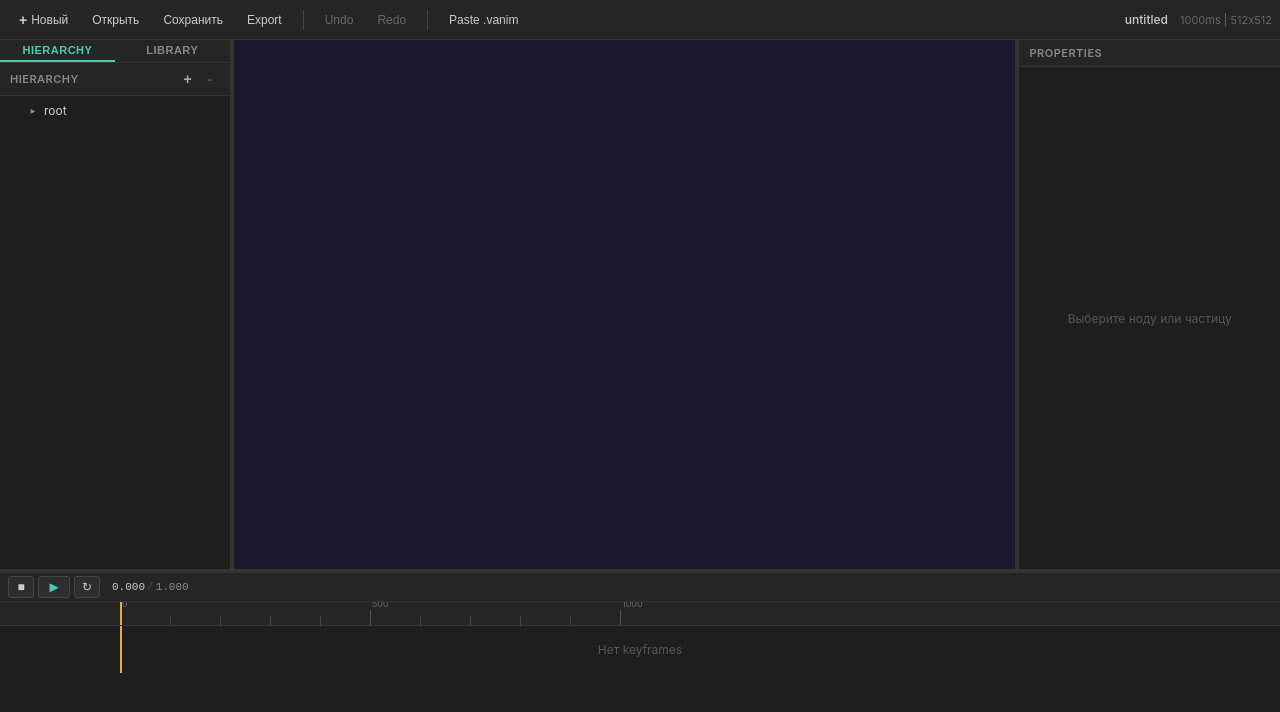
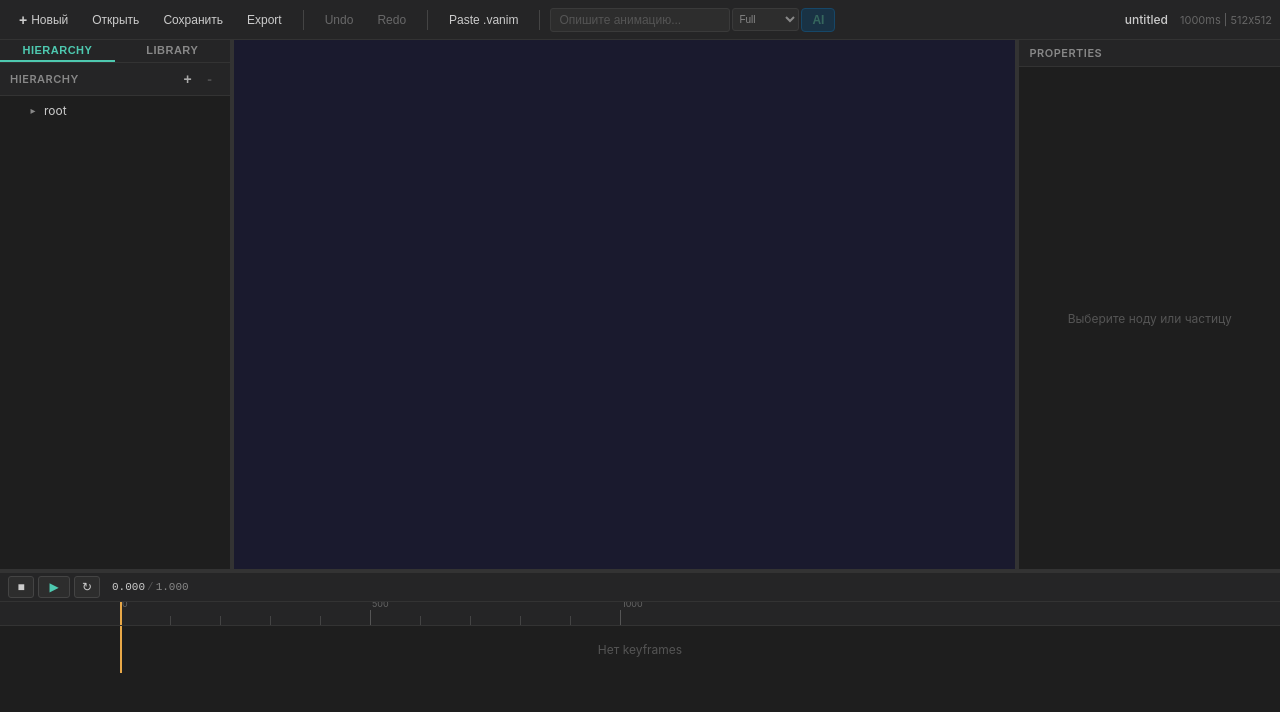
Before and after one commit to skylog/venom-animator, a Svelte app: page / in a window 1280 px wide. Shown: the top 712 px of the page. Built offline with nearby package versions, Linux system fonts and the light colour scheme.

Commit message:
feat: AIPromptInput component in toolbar (Phase 5 step 4)
Text input + mode selector (Full/Compact) + AI button,
builds prompt via prompt-builder, copies to clipboard with toast feedback.

```diff
--- /dev/null
+++ b/src/components/toolbar/AIPromptInput.svelte
@@ -0,0 +1,116 @@
+<script lang="ts">
+  import { buildPrompt, buildCompactPrompt } from '$lib/ai/prompt-builder';
+  import { projectState } from '$lib/state/project.svelte';
+  import { toastState } from '$lib/state/toast.svelte';
+
+  let promptText = $state('');
+  let mode = $state<'full' | 'compact'>('full');
+
+  async function handleGenerate() {
+    if (!promptText.trim()) return;
+
+    const prompt =
+      mode === 'full'
+        ? buildPrompt(promptText, projectState.document)
+        : buildCompactPrompt(promptText);
+
+    try {
+      await navigator.clipboard.writeText(prompt);
+      toastState.success(
+        'Промпт скопирован в буфер',
+        'Вставьте в Claude, затем скопируйте ответ и нажмите Paste .vanim (Ctrl+V)',
+      );
+      promptText = '';
+    } catch {
+      toastState.error('Не удалось скопировать в буфер обмена');
+    }
+  }
+
+  function handleKeydown(e: KeyboardEvent) {
+    if (e.key === 'Enter' && !e.shiftKey) {
+      e.preventDefault();
+      handleGenerate();
+    }
+  }
+</script>
+
+<div class="ai-prompt">
+  <input
+    type="text"
+    class="ai-input"
+    placeholder="Опишите анимацию..."
+    bind:value={promptText}
+    onkeydown={handleKeydown}
+  />
+  <select class="ai-mode" bind:value={mode} title="Режим промпта">
+    <option value="full">Full</option>
+    <option value="compact">Compact</option>
+  </select>
+  <button class="ai-btn" onclick={handleGenerate} disabled={!promptText.trim()} title="Скопировать AI-промпт в буфер">
+    AI
+  </button>
+</div>
+
+<style>
+  .ai-prompt {
+    display: flex;
+    align-items: center;
+    gap: 2px;
+  }
+
+  .ai-input {
+    width: 180px;
+    padding: 4px 8px;
+    background: #2d2d2d;
+    border: 1px solid #3a3a3a;
+    border-radius: 3px;
+    color: #ccc;
+    font-size: 12px;
+    outline: none;
+  }
+
+  .ai-input:focus {
+    border-color: #007acc;
+    width: 260px;
+  }
+
+  .ai-input::placeholder {
+    color: #555;
+  }
+
+  .ai-mode {
+    padding: 4px 2px;
+    background: #2d2d2d;
+    border: 1px solid #3a3a3a;
+    border-radius: 3px;
+    color: #888;
+    font-size: 10px;
+    cursor: pointer;
+    outline: none;
+  }
+
+  .ai-mode:focus {
+    border-color: #007acc;
+  }
+
+  .ai-btn {
+    padding: 4px 10px;
+    background: #094771;
+    border: 1px solid #007acc;
+    border-radius: 4px;
+    color: #4ec9b0;
+    font-size: 12px;
+    font-weight: 600;
+    cursor: pointer;
+    white-space: nowrap;
+  }
+
+  .ai-btn:hover:not(:disabled) {
+    background: #0d5a8f;
+  }
+
+  .ai-btn:disabled {
+    opacity: 0.4;
+    cursor: default;
+  }
+</style>
--- a/src/components/toolbar/Toolbar.svelte
+++ b/src/components/toolbar/Toolbar.svelte
@@ -5,6 +5,7 @@
   import { toastState } from '$lib/state/toast.svelte';
   import { openVanimFile, saveVanimFile, importVanimFromClipboard } from '$lib/io/save-load';
   import { exportVanimDownload, exportVanimToDirectory } from '$lib/io/export';
+  import AIPromptInput from './AIPromptInput.svelte';
 
   function handleNew() {
     if (projectState.dirty && !confirm('Несохранённые изменения будут потеряны. Продолжить?')) {
@@ -114,6 +115,12 @@
     </button>
   </div>
 
+  <div class="toolbar-separator"></div>
+
+  <div class="toolbar-group">
+    <AIPromptInput />
+  </div>
+
   <div class="project-info">
     <span class="project-name">{projectState.document.name}</span>
     {#if projectState.dirty}
```
